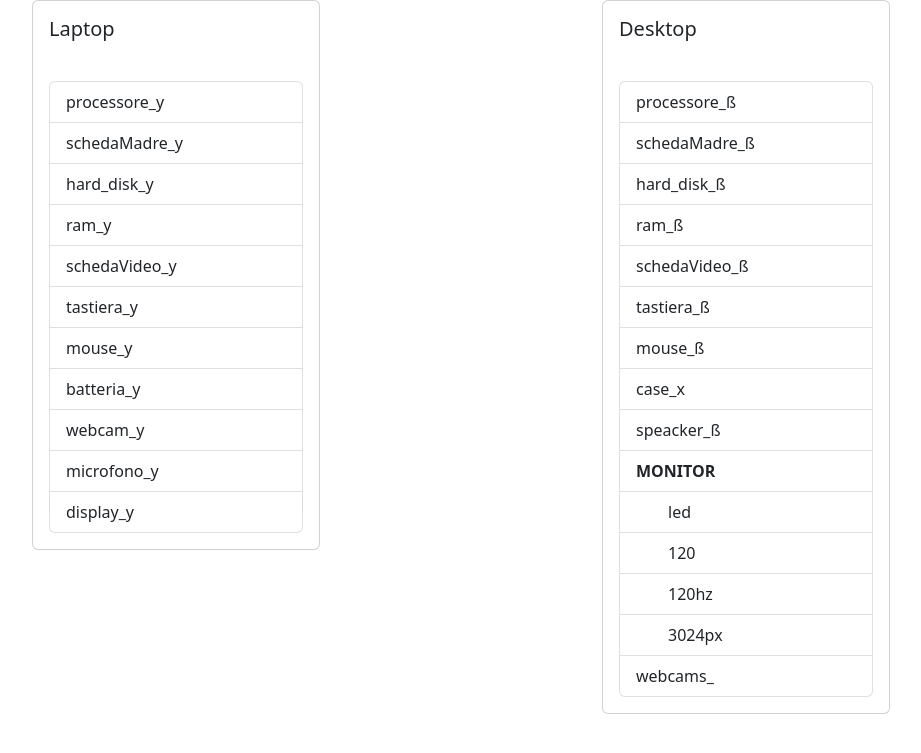
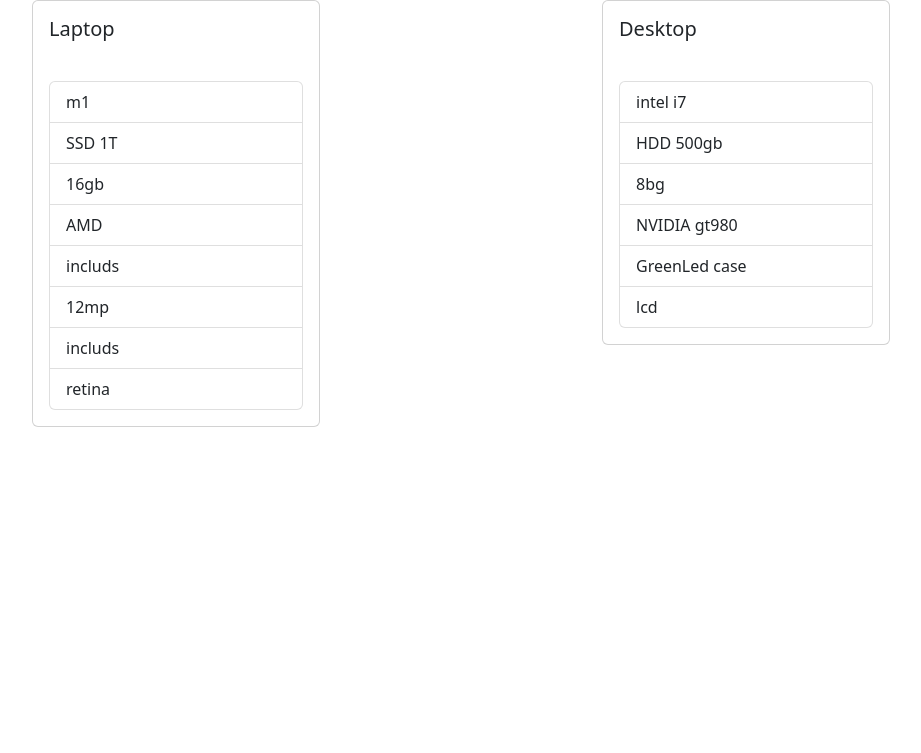
Before and after one commit to Richter96/php-oop-2, a PHP site: page / in a window 1280 px wide. Shown: the top 753 px of the page, without its empty margins (50-971 px from the left). Run offline with PHP 8.4, Linux system fonts and the light colour scheme.

Commit message:
edit databse and element class

```diff
--- a/Database/db.php
+++ b/Database/db.php
@@ -1,7 +1,7 @@
 <?php
 $computers = [
-    new Portable('processore_y', 'schedaMadre_y', 'hard_disk_y', 'ram_y', 'schedaVideo_y', 'tastiera_y', 'mouse_y', 'batteria_y', 'webcam_y', 'microfono_y', 'display_y'),
-    new Desktop('processore_ß', 'schedaMadre_ß', 'hard_disk_ß', 'ram_ß', 'schedaVideo_ß', 'tastiera_ß', 'mouse_ß', 'case_x', 'speacker_ß', new Monitor('led', '120', '120hz', '3024px'), 'webcams_')
+    new Portable('iMac', 'm1', 'SSD 1T', '16gb', 'AMD', 'includs', '12mp', 'includs', 'retina'),
+    new Desktop('lenovo', 'intel i7', 'HDD 500gb', '8bg', 'NVIDIA gt980', 'GreenLed case', 'lcd')
 ];
 
 
--- a/Models/Computer.php
+++ b/Models/Computer.php
@@ -3,27 +3,24 @@
 class Computer
 {
     protected $type;
+    protected $name;
     public $cpu;
-    public $motherboard;
     public $hard_disk;
     public $ram;
     public $gpu;
-    public $keyboard;
-    public $mouse;
 
-    public function __construct($cpu, $motherboard, $hard_disk, $ram, $gpu, $keyboard, $mouse)
+
+    public function __construct($name, $cpu, $hard_disk, $ram, $gpu)
     {
+        $this->name = $name;
         $this->cpu = $cpu;
-        $this->motherboard = $motherboard;
         $this->hard_disk = $hard_disk;
         $this->ram = $ram;
         $this->gpu = $gpu;
-        $this->keyboard = $keyboard;
-        $this->mouse = $mouse;
     }
 
 
-    public function setType() // ???? quando va utilizzata?
+    public function setType()
     {
         $this->type = 'computer';
     }
--- a/Models/Desktop.php
+++ b/Models/Desktop.php
@@ -1,25 +1,26 @@
 <?php
-
-require __DIR__ . '/Monitor.php';
 
 class Desktop extends Computer
 {
     public $case;
-    public $external_speakers;
     public $monitor;
-    public $external_webcam;
 
-    function __construct($cpu, $motherboard, $hard_disk, $ram, $gpu, $keyboard, $mouse, string $case, string $external_speakers, Monitor $monitor, string $external_webcam)
+    function __construct($name, $cpu, $hard_disk, $ram, $gpu, string $_case, $_monitor)
     {
-        parent::__construct($cpu, $motherboard, $hard_disk, $ram, $gpu, $keyboard, $mouse);
-        $this->case = $case;
-        $this->external_speakers = $external_speakers;
-        $this->monitor = $monitor;
-        $this->external_webcam = $external_webcam;
+        parent::__construct($name, $cpu, $hard_disk, $ram, $gpu);
+        $this->case = $_case;
+        $this->monitor = $_monitor;
     }
 
     public function setType() // ???? quando va utilizzata?
     {
         $this->type = 'Desktop';
     }
+
+    public function set_monitor(array $monitor)
+    {
+        if (count($monitor) < 3) {
+            throw new Exception("Monitor deve avere almeno tre caratteristiche");
+        }
+    }
 }
--- a/Models/Portable.php
+++ b/Models/Portable.php
@@ -7,9 +7,9 @@ class Portable extends Computer
     public $microphone;
     public $display;
 
-    function __construct($cpu, $motherboard, $hard_disk, $ram, $gpu, $keyboard, $mouse, string $battery, string $webcam, string $microphone, string $display)
+    function __construct($name, $cpu, $hard_disk, $ram, $gpu, string $battery, string $webcam, string $microphone, string $display)
     {
-        parent::__construct($cpu, $motherboard, $hard_disk, $ram, $gpu, $keyboard, $mouse);
+        parent::__construct($name, $cpu, $hard_disk, $ram, $gpu);
 
         $this->battery = $battery;
         $this->webcam = $webcam;
--- a/index.php
+++ b/index.php
@@ -67,9 +67,7 @@ var_dump($computer->getType());
                                                     <?= $component ?>
                                                 </li>
                                             <?php endforeach; ?>
-
                                         <?php endif ?>
-
                                     <?php endforeach; ?>
 
                                 </ul>
--- a/Models/Monitor.php
+++ b/trails/Monitor.php
@@ -1,7 +1,7 @@
 <?php
 
 
-class Monitor
+trait display_set
 {
     public $type;
     public $size;
@@ -15,4 +15,8 @@ class Monitor
         $this->herz = $herz;
         $this->resolution = $resolution;
     }
+
+    public function setDisplaySet()
+    {
+    }
 }
```
